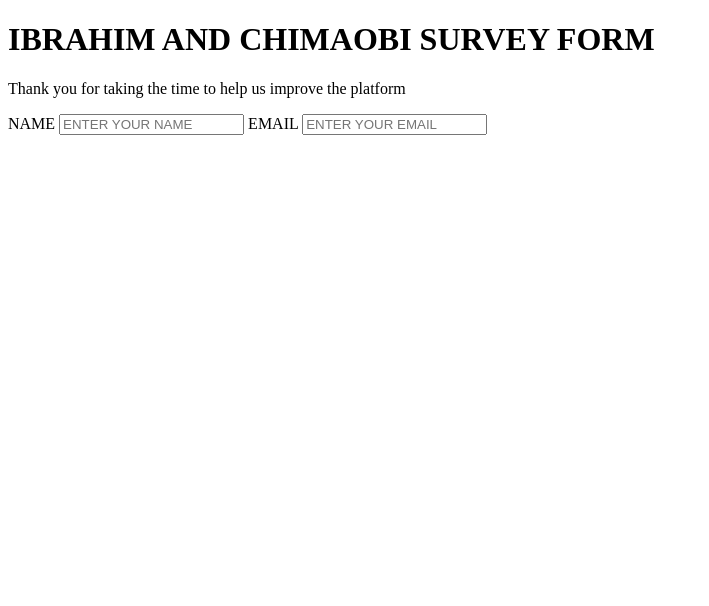
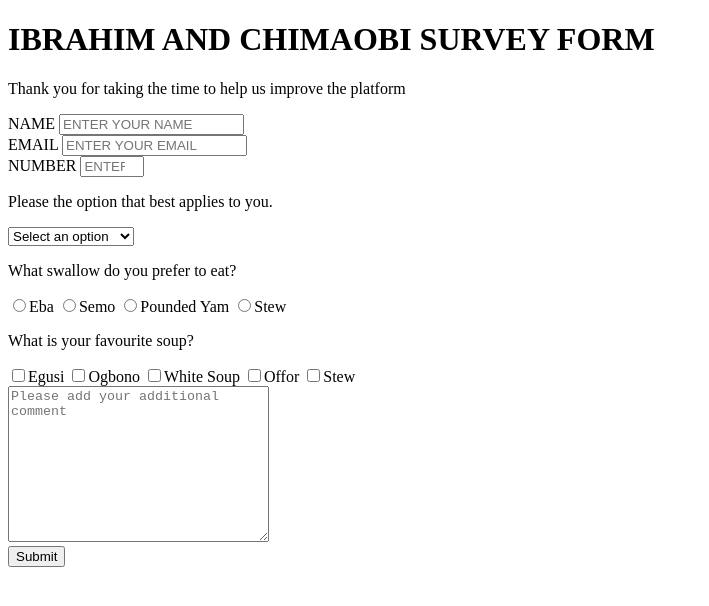
Before and after one commit to chimake/microverse-collab2, a plain HTML site: page index.html in a window 1280 px wide. Shown: the whole page, without its empty margins (0-709 px from the left). Drawn offline with Linux system fonts and the light colour scheme.

Commit message:
Html structure for the form

```diff
--- a/index.html
+++ b/index.html
@@ -8,27 +8,90 @@
     <title>Document</title>
 </head>
 <body>
+    <div class="wrapper">
+        <header>
             <h1 id="title" class="text-center">IBRAHIM AND CHIMAOBI SURVEY FORM</h1>
             <p id="description" class="des">Thank you for taking the time to help us improve the platform</p>
+        </header>
+
         <form id="survey-form">
+            <div class="form-wrapper">
                 <label id="name" for="name">NAME</label>
                 <input
                 type="text"
                 name="name"
                 id="name"
-        class="form"
+                class="form-input"
                 placeholder="ENTER YOUR NAME"
+                required
                 />
+            </div>
+
+            <div class="form-wrapper">
                 <label id="email" for="email">EMAIL</label>
                 <input
                 type="email"
                 name="email"
                 id="email"
-        class="form"
+                class="formInput"
                 placeholder="ENTER YOUR EMAIL"
+                required
                 />
+            </div>
 
+
+            <div class="form-wrapper">
+                <label id="number" for="number">NUMBER</label>
+                <input
+                type="number"
+                name="number"
+                id="number"
+                min="0"
+                max="100"
+                class="formInput"
+                placeholder="ENTER YOUR NUMBER"
+                required
+                />
+            </div>
+
+            <div class="form-wrapper">
+                <p>Please the option that best applies to you.</p>
+                <select name="dropdown" id="dropdown">
+                    <option disabled selected value="">Select an option</option>
+                    <option value="student">Student</option>
+                    <option value="full-time-job">Full Time Job</option>
+                    <option value="full-time-learner">Full Time Learner</option>
+                    <option value="prefer-not-to-say">Prefer not to say</option>
+                </select>
+            </div>
+
+            <div class="form-wrapper">
+                <p>What swallow do you prefer to eat?</p>
+                <label><input type="radio" name="swallow-option" value="Eba" class="input-radio">Eba</label>
+                <label><input type="radio" name="swallow-option" value="Semo" class="input-radio">Semo</label>
+                <label><input type="radio" name="swallow-option" value="pounded-yam" class="input-radio">Pounded Yam</label>
+                <label><input type="radio" name="swallow-option" value="stew" class="input-radio">Stew</label>
+            </div>
+
+            <div class="form-wrapper">
+                <p>What is your favourite soup?</p>
+                <label><input type="checkbox" name="soup-option" value="Egusi" class="input-checkbox">Egusi</label>
+                <label><input type="checkbox" name="soup-option" value="Ogbono" class="input-checkbox">Ogbono</label>
+                <label><input type="checkbox" name="soup-option" value="white_soup" class="input-checkbox">White Soup</label>
+                <label><input type="checkbox" name="soup-option" value="offor" class="input-checkbox">Offor</label>
+                <label><input type="checkbox" name="soup-option" value="stew" class="input-checkbox">Stew</label>
+            </div>
+
+            <div class="form-wrapper">
+                <textarea name="comments" id="comments" class="formtextarea" cols="30" rows="10" placeholder="Please add your additional comment"></textarea>
+            </div>
+
+            <div class="form-wrapper">
+                <button id="submit" class="form-btn" type="submit">Submit</button>
+            </div>
         </form>
+    </div>
+
 
 
 </body>
```
Lines whose indentation alone changed are shown as unchanged.
